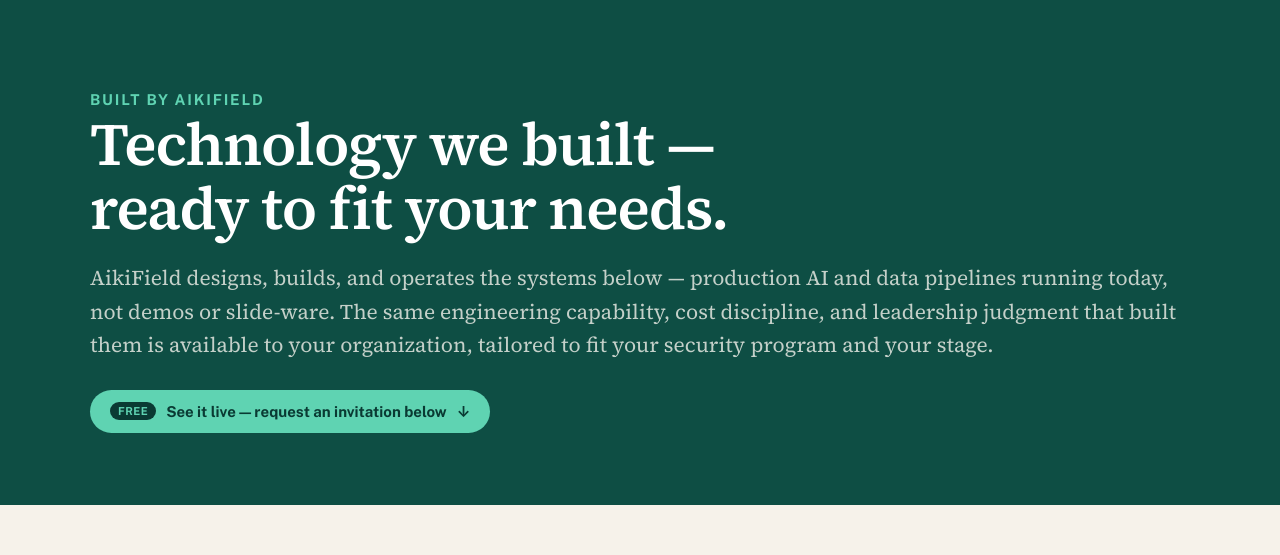
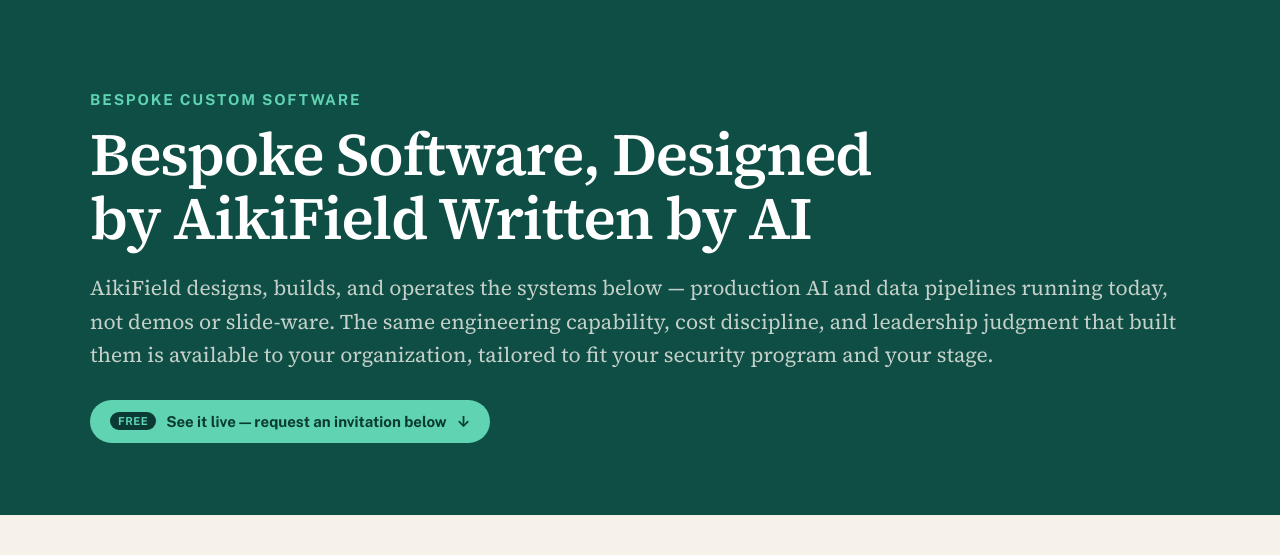
Before and after one commit to biofool/AikiField.com, a PHP site: the page made by projects.php in a window 1280 px wide. Shown: the part 143-698 px from the top of the page. Run offline with PHP 8.4, Linux system fonts and the light colour scheme.

Commit message:
feat(projects): reword hero to "Bespoke Custom Software"
New copy per request:
- Eyebrow: "Bespoke Custom Software" (was "Built by AikiField")
- H1: "Bespoke Software, Designed by AikiField Written by AI"

Also fixes the reported overlap: the global reset zeroes <p>/<h1> margins,
so the eyebrow's bottom edge touched the h1's top edge and the large serif
ascenders visually clipped it. Adds margin-bottom to .af-page-header
.af-eyebrow (page headers only — scoped, other eyebrow usages unchanged).

SITE_CONTENT.md hero section updated to match.

Generated with [Devin](https://devin.ai)

Co-Authored-By: Devin <158243242+devin-ai-integration[bot]@users.noreply.github.com>

```diff
--- a/css/redesign.css
+++ b/css/redesign.css
@@ -880,6 +880,7 @@ a.af-card:hover .af-card__arrow { text-decoration: underline; }
   padding: 88px 0 72px;
 }
 .af-page-header--green .af-eyebrow { color: var(--af-mint); }
+.af-page-header .af-eyebrow { margin-bottom: 10px; }
 .af-page-header--green .af-h1 { color: #fff; }
 .af-page-header--green .af-lead,
 .af-page-header--green .af-page-header__lead { color: var(--af-dark-card-text); }
--- a/projects.php
+++ b/projects.php
@@ -104,8 +104,8 @@
   <!-- ============================================================ -->
   <section class="af-page-header af-page-header--tight af-page-header--green">
     <div class="af-container">
-      <p class="af-eyebrow">Built by AikiField</p>
-      <h1 class="af-h1">Technology we built &mdash; ready to fit your needs.</h1>
+      <p class="af-eyebrow">Bespoke Custom Software</p>
+      <h1 class="af-h1">Bespoke Software, Designed by AikiField Written by AI</h1>
       <p class="af-lead af-lead--wide af-page-header__lead">AikiField designs, builds, and operates the systems below &mdash; production AI and data pipelines running today, not demos or slide-ware. The same engineering capability, cost discipline, and leadership judgment that built them is available to your organization, tailored to fit your security program and your stage.</p>
       <button type="button" id="see-it-live-toggle" class="af-page-header__chat-cta" aria-expanded="false" aria-controls="see-it-live-panel">
         <span class="af-page-header__chat-cta-badge">Free</span>
```
Also changed, not shown: SITE_CONTENT.md (+2 -2 lines).
